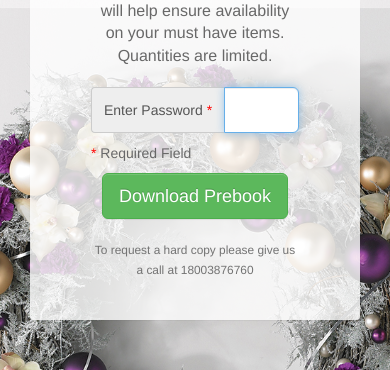
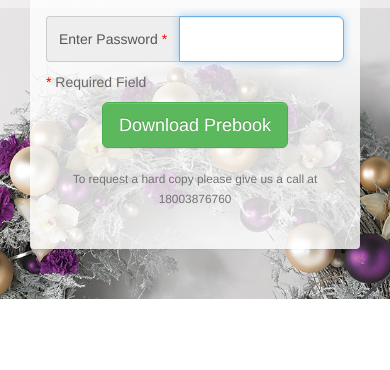
Before and after one commit to quilt9/hoflandxmas, a plain HTML site: page index.html in a window 390 px wide. Shown: the part 836-1206 px from the top of the page. After the commit the page ends 1135 px from the top, so only its background shows below. Drawn offline with nearby package versions, Linux system fonts and the light colour scheme.

Commit message:
Adjusted padding for panel
Increased padding to 30px 60px on desktop and reduced to 30px 15px on
smaller screen.

```diff
--- a/css/style.css
+++ b/css/style.css
@@ -58,6 +58,12 @@ body
     }
 }
 
+@media only screen and (max-width: 768px){
+	.col-md-6.panel {
+	padding: 30px 15px;
+	}
+}
+
 .margin-base-vertical {
 	margin: 10px 0;
 }
```
